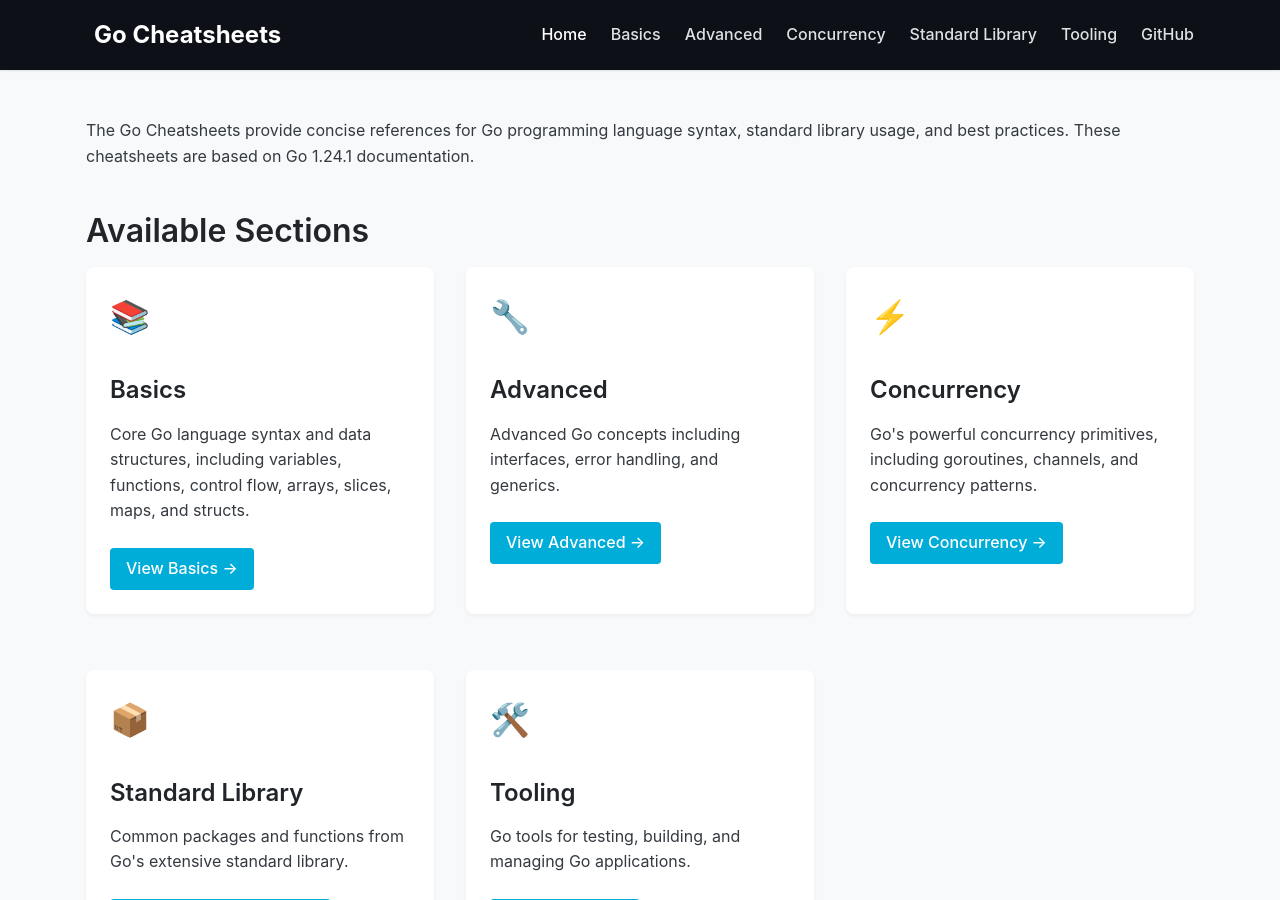
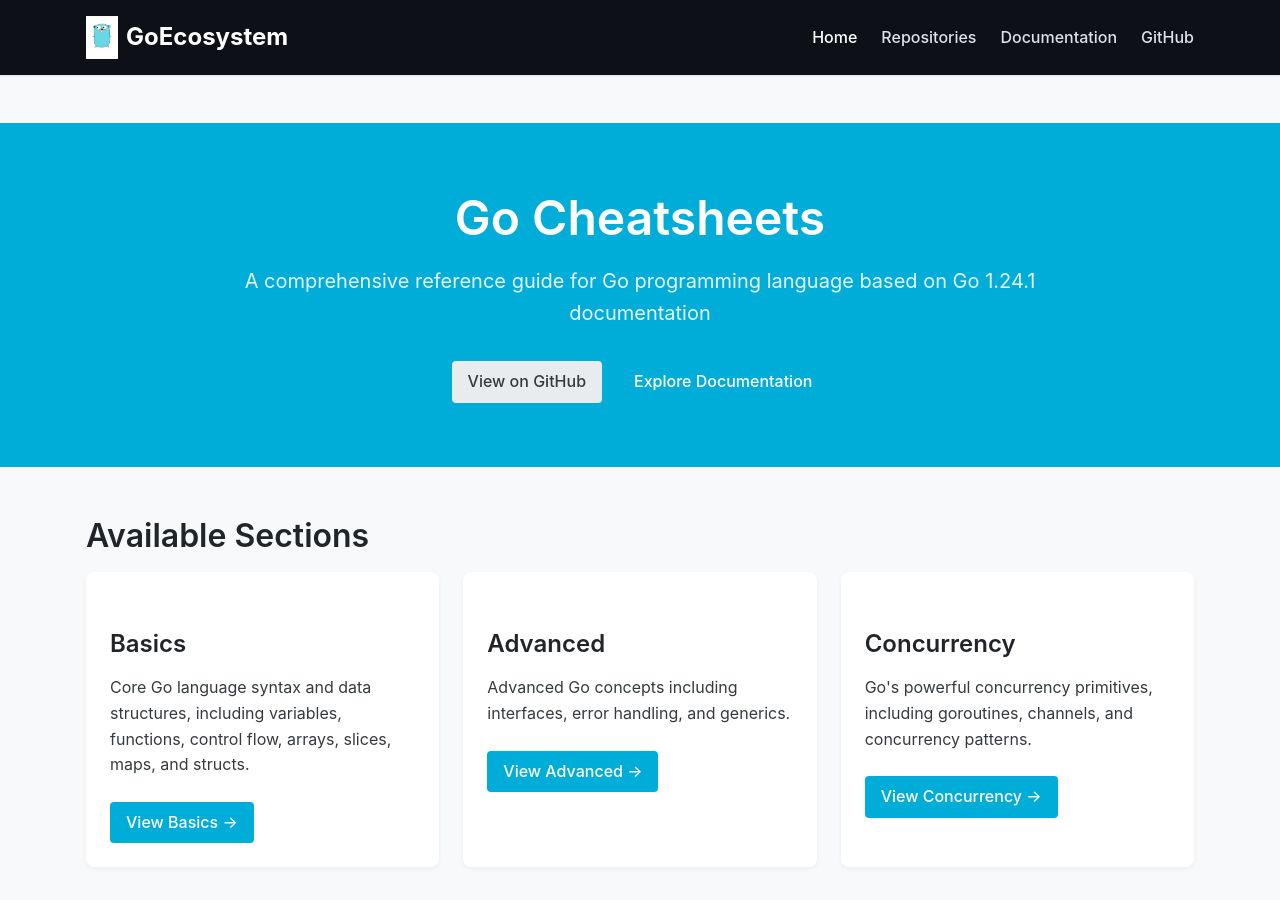
Before and after one commit to GoEcosystem/go-cheatsheets, a Jekyll site: the page built from index.md, in a window 1280 px wide and 900 px high. Built offline with Jekyll 4.4.1, drawn with Linux system fonts in a browser that asks for light colours; some of the changed text lies outside the part shown.

Commit message:
Update header, navigation and homepage layout to match GoEcosystem theme

```diff
--- a/_layouts/default.html
+++ b/_layouts/default.html
@@ -20,25 +20,22 @@
 <body>
     <header class="site-header">
         <div class="container">
-            <a href="{{ '/' | relative_url }}" class="site-logo">
-                <span class="logo-text">Go Cheatsheets</span>
+            <a href="https://goecosystem.github.io" class="site-logo">
+                <img src="{{ '/assets/images/mascot/gopher_avatar.jpg' | relative_url }}" alt="GoEcosystem Logo" width="32" height="32">
+                <span class="logo-text">GoEcosystem</span>
             </a>
             <nav class="site-nav">
                 <ul>
-                    <li><a href="{{ '/' | relative_url }}" {% if page.url == '/' %}class="active"{% endif %}>Home</a></li>
-                    <li><a href="{{ '/basics/' | relative_url }}" {% if page.url contains '/basics/' %}class="active"{% endif %}>Basics</a></li>
-                    <li><a href="{{ '/advanced/' | relative_url }}" {% if page.url contains '/advanced/' %}class="active"{% endif %}>Advanced</a></li>
-                    <li><a href="{{ '/concurrency/' | relative_url }}" {% if page.url contains '/concurrency/' %}class="active"{% endif %}>Concurrency</a></li>
-                    <li><a href="{{ '/standard-library/' | relative_url }}" {% if page.url contains '/standard-library/' %}class="active"{% endif %}>Standard Library</a></li>
-                    <li><a href="{{ '/tooling/' | relative_url }}" {% if page.url contains '/tooling/' %}class="active"{% endif %}>Tooling</a></li>
-                    <li><a href="https://github.com/GoEcosystem/go-cheatsheets">GitHub</a></li>
+                    <li><a href="https://goecosystem.github.io" {% if page.url == '/' %}class="active"{% endif %}>Home</a></li>
+                    <li><a href="https://goecosystem.github.io/#repositories" {% if page.url contains '/repositories/' %}class="active"{% endif %}>Repositories</a></li>
+                    <li><a href="https://goecosystem.github.io/documentation" {% if page.url contains '/documentation/' %}class="active"{% endif %}>Documentation</a></li>
+                    <li><a href="https://github.com/GoEcosystem">GitHub</a></li>
                 </ul>
             </nav>
         </div>
     </header>
 
     <main class="site-content">
-        <div class="container">
         {% if page.title and page.url != '/' %}
         <div class="page-header">
             <h1>{{ page.title }}</h1>
@@ -47,9 +44,7 @@
             {% endif %}
         </div>
         {% endif %}
-
         {{ content }}
-        </div>
     </main>
 
     <footer class="site-footer">
--- a/index.md
+++ b/index.md
@@ -2,73 +2,69 @@
 layout: default
 title: Go Cheatsheets
 description: A comprehensive reference guide for Go programming language based on Go 1.24.1 documentation
-hero:
-  title: Go Cheatsheets
-  description: A comprehensive reference guide for Go programming language based on Go 1.24.1 documentation
-  buttons:
-    - text: View on GitHub
-      url: https://github.com/GoEcosystem/go-cheatsheets
-      type: secondary
-    - text: Browse Cheatsheets
-      url: /basics/
-      type: primary
 ---
 
-The Go Cheatsheets provide concise references for Go programming language syntax, standard library usage, and best practices. These cheatsheets are based on Go 1.24.1 documentation.
-
-## Available Sections
-
-<div class="cards">
-  <div class="card">
-    <div class="card-icon">📚</div>
-    <h3>Basics</h3>
-    <p>Core Go language syntax and data structures, including variables, functions, control flow, arrays, slices, maps, and structs.</p>
-    <a href="{{ '/basics/' | relative_url }}" class="btn btn-primary">View Basics →</a>
-  </div>
-
-  <div class="card">
-    <div class="card-icon">🔧</div>
-    <h3>Advanced</h3>
-    <p>Advanced Go concepts including interfaces, error handling, and generics.</p>
-    <a href="{{ '/advanced/' | relative_url }}" class="btn btn-primary">View Advanced →</a>
-  </div>
-
-  <div class="card">
-    <div class="card-icon">⚡</div>
-    <h3>Concurrency</h3>
-    <p>Go's powerful concurrency primitives, including goroutines, channels, and concurrency patterns.</p>
-    <a href="{{ '/concurrency/' | relative_url }}" class="btn btn-primary">View Concurrency →</a>
-  </div>
-
-  <div class="card">
-    <div class="card-icon">📦</div>
-    <h3>Standard Library</h3>
-    <p>Common packages and functions from Go's extensive standard library.</p>
-    <a href="{{ '/standard-library/' | relative_url }}" class="btn btn-primary">View Standard Library →</a>
-  </div>
-
-  <div class="card">
-    <div class="card-icon">🛠️</div>
-    <h3>Tooling</h3>
-    <p>Go tools for testing, building, and managing Go applications.</p>
-    <a href="{{ '/tooling/' | relative_url }}" class="btn btn-primary">View Tooling →</a>
+<div class="hero">
+  <div class="container">
+    <h1>Go Cheatsheets</h1>
+    <p>A comprehensive reference guide for Go programming language based on Go 1.24.1 documentation</p>
+    <div class="hero-buttons">
+      <a href="https://github.com/GoEcosystem/go-cheatsheets" class="btn btn-secondary">View on GitHub</a>
+      <a href="{{ '/basics/' | relative_url }}" class="btn btn-primary">Explore Documentation</a>
+    </div>
   </div>
 </div>
 
-## About These Cheatsheets
+<div class="container">
+  <h2 class="section-title">Available Sections</h2>
+  <div class="card-grid">
+    <div class="card">
+      <h3>Basics</h3>
+      <p>Core Go language syntax and data structures, including variables, functions, control flow, arrays, slices, maps, and structs.</p>
+      <a href="{{ '/basics/' | relative_url }}" class="btn btn-primary">View Basics →</a>
+    </div>
 
-These cheatsheets are designed to be quick reference for Go programmers of all levels. They provide concise examples of common patterns and syntax without extensive explanations. For comprehensive learning resources, please refer to the [official Go documentation](https://go.dev/doc/).
+    <div class="card">
+      <h3>Advanced</h3>
+      <p>Advanced Go concepts including interfaces, error handling, and generics.</p>
+      <a href="{{ '/advanced/' | relative_url }}" class="btn btn-primary">View Advanced →</a>
+    </div>
 
-## Contributing
+    <div class="card">
+      <h3>Concurrency</h3>
+      <p>Go's powerful concurrency primitives, including goroutines, channels, and concurrency patterns.</p>
+      <a href="{{ '/concurrency/' | relative_url }}" class="btn btn-primary">View Concurrency →</a>
+    </div>
 
-These cheatsheets are maintained as part of the GoEcosystem initiative. Contributions are welcome through pull requests to our [GitHub repository](https://github.com/GoEcosystem/go-cheatsheets).
+    <div class="card">
+      <h3>Standard Library</h3>
+      <p>Common packages and functions from Go's extensive standard library.</p>
+      <a href="{{ '/standard-library/' | relative_url }}" class="btn btn-primary">View Standard Library →</a>
+    </div>
 
-## Getting Started
+    <div class="card">
+      <h3>Tooling</h3>
+      <p>Go tools for testing, building, and managing Go applications.</p>
+      <a href="{{ '/tooling/' | relative_url }}" class="btn btn-primary">View Tooling →</a>
+    </div>
+  </div>
 
-<div class="terminal">
-<div class="command">git clone https://github.com/GoEcosystem/go-cheatsheets.git</div>
-<div class="command">cd go-cheatsheets</div>
-<div class="command">bundle install</div>
-<div class="command">bundle exec jekyll serve</div>
-Server running at http://127.0.0.1:4000/go-cheatsheets/
+  <h2 class="section-title">About These Cheatsheets</h2>
+  <p>
+    These cheatsheets are designed to be quick reference for Go programmers of all levels. They provide concise examples of common patterns and syntax without extensive explanations. For comprehensive learning resources, please refer to the <a href="https://go.dev/doc/">official Go documentation</a>.
+  </p>
+
+  <h2 class="section-title">Contributing</h2>
+  <p>
+    These cheatsheets are maintained as part of the GoEcosystem initiative. Contributions are welcome through pull requests to our <a href="https://github.com/GoEcosystem/go-cheatsheets">GitHub repository</a>.
+  </p>
+
+  <h2 class="section-title">Getting Started</h2>
+  <div class="terminal">
+    <div class="command">git clone https://github.com/GoEcosystem/go-cheatsheets.git</div>
+    <div class="command">cd go-cheatsheets</div>
+    <div class="command">bundle install</div>
+    <div class="command">bundle exec jekyll serve</div>
+    <div>Server running at http://127.0.0.1:4000/go-cheatsheets/</div>
+  </div>
 </div>
```
Also changed, not shown: other parts of _layouts/default.html (+2 -0 lines). Lines whose indentation alone changed are shown as unchanged.
